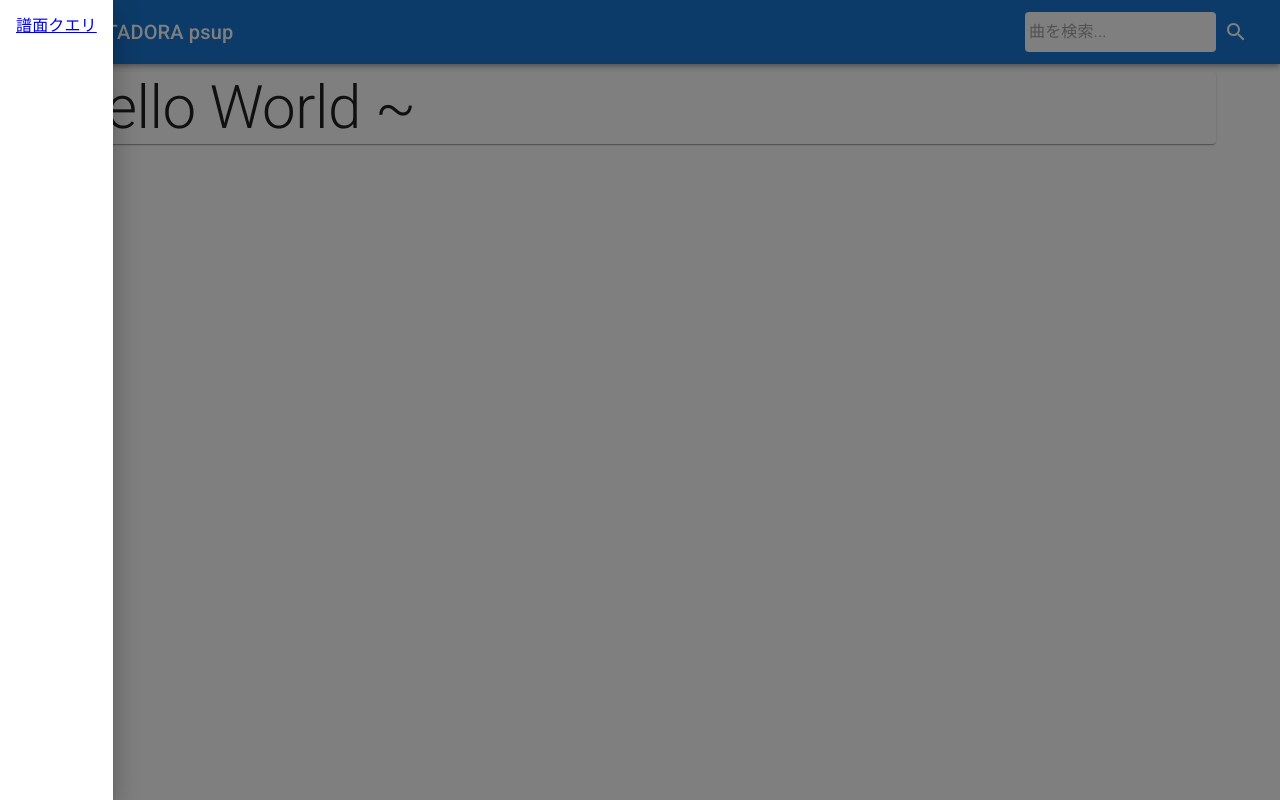
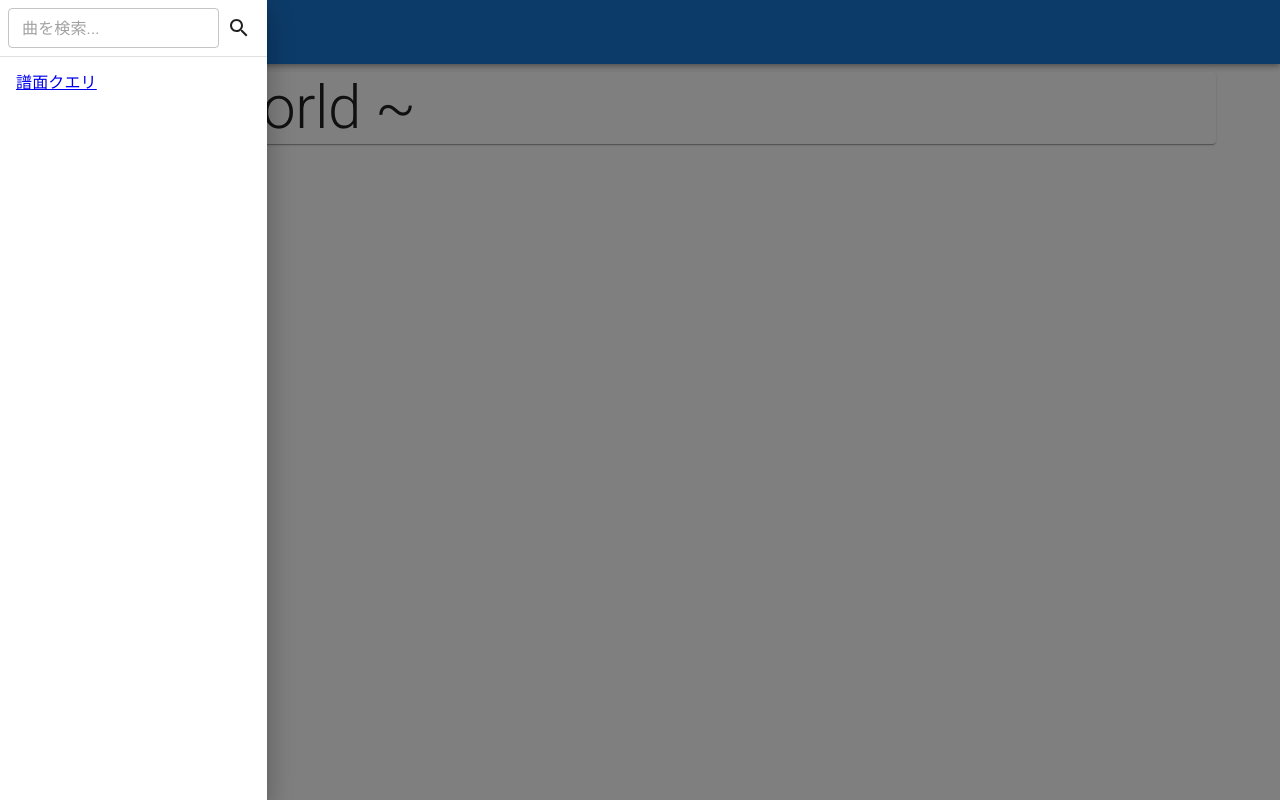
Before and after one commit to julian-yamori/j-gitadora-psup, a Next.js app: page / in a window 1280 px wide. Both pictures are taken after a click on the button "menu". Built offline with nearby package versions, Linux system fonts and the light colour scheme.

Commit message:
曲の検索ボックスを AppBar から Drawer のメニューに移動

```diff
--- a/src/components/app_bar/app_bar.tsx
+++ b/src/components/app_bar/app_bar.tsx
@@ -12,7 +12,6 @@ import MenuIcon from "@mui/icons-material/Menu";
 import { usePathname, useSearchParams } from "next/navigation";
 import { useEffect, useState } from "react";
 import NavigationMenu from "./navigation_menu";
-import SearchTrackInput from "./search_track_input";
 
 export default function AppBar() {
   const [drawerOpened, setDrawerOpened] = useState(false);
@@ -42,8 +41,6 @@ export default function AppBar() {
             j GITADORA psup
           </Typography>
 
-          <SearchTrackInput />
-
           <Drawer open={drawerOpened} onClose={() => setDrawerOpened(false)}>
             <NavigationMenu />
           </Drawer>
--- a/src/components/app_bar/navigation_menu.tsx
+++ b/src/components/app_bar/navigation_menu.tsx
@@ -1,13 +1,18 @@
 "use client";
 
-import { ListItemText, MenuItem, MenuList } from "@mui/material";
+import { Divider, ListItemText, MenuItem, MenuList } from "@mui/material";
 import Link from "next/link";
+import SearchTrackInput from "./search_track_input";
 
 export default function NavigationMenu() {
   return (
-    <MenuList>
-      <Item text="譜面クエリ" href="/scores" />
-    </MenuList>
+    <>
+      <SearchTrackInput />
+      <Divider />
+      <MenuList>
+        <Item text="譜面クエリ" href="/scores" />
+      </MenuList>
+    </>
   );
 }
 
--- a/src/components/app_bar/search_track_input.tsx
+++ b/src/components/app_bar/search_track_input.tsx
@@ -1,16 +1,9 @@
 "use client";
 
-import { IconButton, InputBase, styled } from "@mui/material";
+import { Box, IconButton, TextField } from "@mui/material";
 import SearchIcon from "@mui/icons-material/Search";
 import { useState } from "react";
 import { useRouter } from "next/navigation";
-
-// eslint-disable-next-line @typescript-eslint/naming-convention -- component
-const StyledInputBase = styled(InputBase)(({ theme }) => ({
-  backgroundColor: theme.palette.background.default,
-  padding: theme.spacing(0.5),
-  borderRadius: theme.shape.borderRadius,
-}));
 
 export default function SearchTrackInput() {
   const router = useRouter();
@@ -27,14 +20,17 @@ export default function SearchTrackInput() {
 
   return (
     <form onSubmit={handleSubmit}>
-      <StyledInputBase
+      <Box padding={1}>
+        <TextField
           placeholder="曲を検索..."
           value={value}
           onChange={(e) => setValue(e.target.value)}
+          size="small"
         />
         <IconButton onClick={doSearch} color="inherit">
           <SearchIcon />
         </IconButton>
+      </Box>
     </form>
   );
 }
```
Lines whose indentation alone changed are shown as unchanged.
